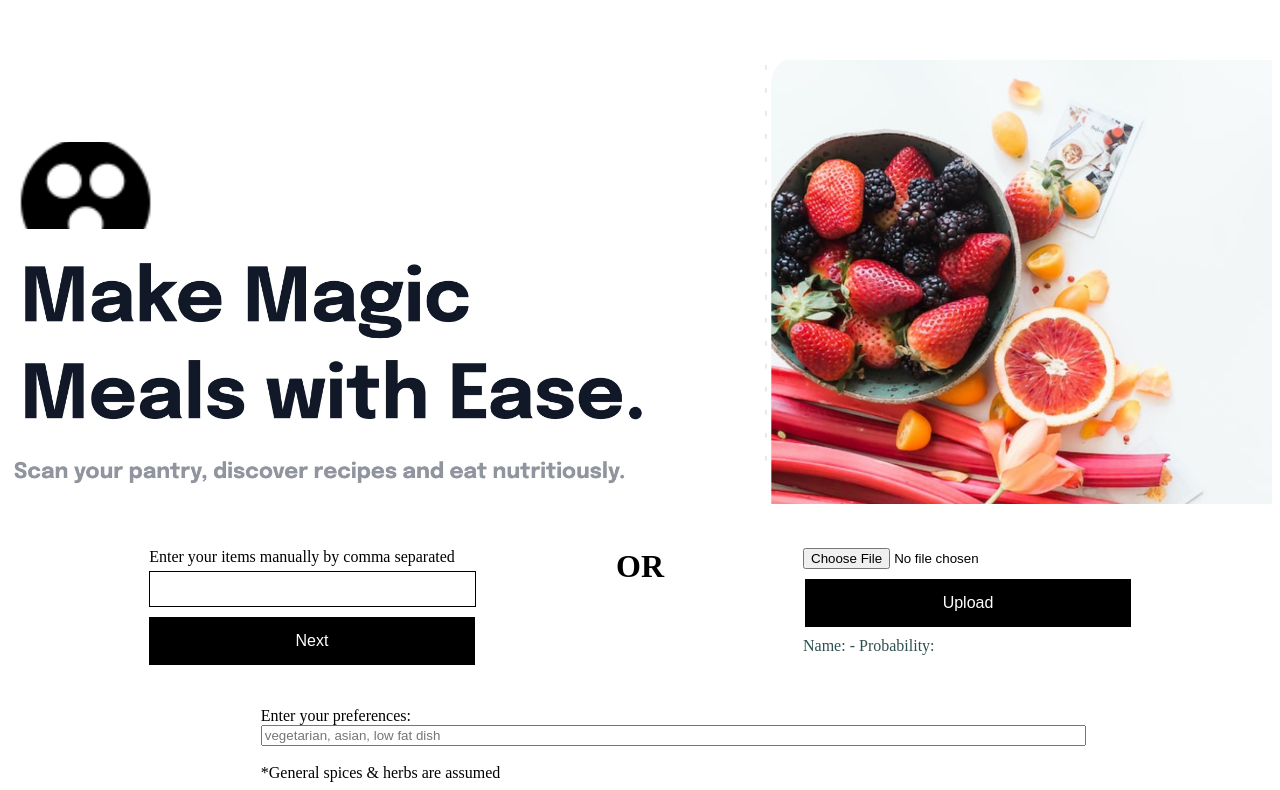
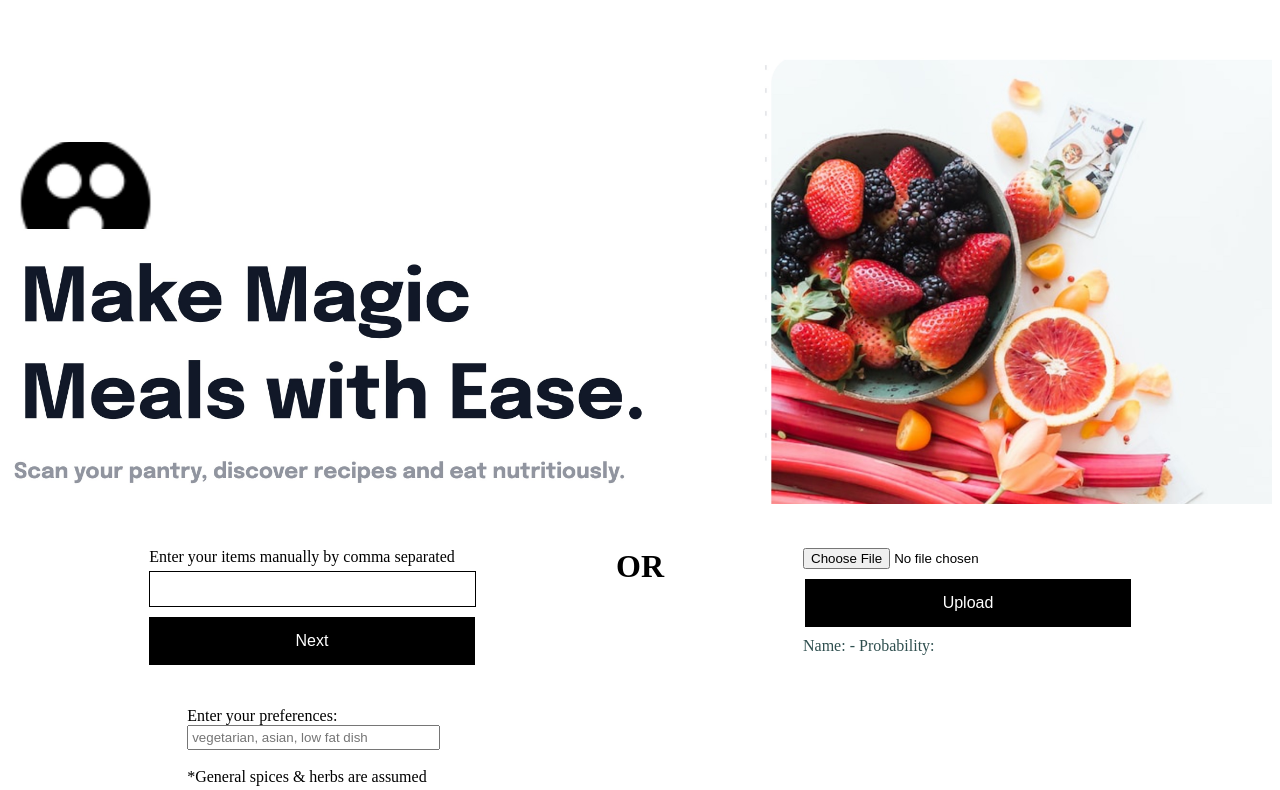
Before and after one commit to prady1504/hackathoncodes, an Angular app: page /uploadimage in a window 1280 px wide. Shown: the top 790 px of the page. Built offline with nearby package versions, Linux system fonts and the light colour scheme.

Commit message:
few css changes

```diff
--- a/src/app/uploadimage/uploadimage.component.html
+++ b/src/app/uploadimage/uploadimage.component.html
@@ -30,12 +30,12 @@
 
 </div>
 
-<div class="userPref" style="margin-left: 20%; margin-right: 20%;">
+<div class="userPref">
     <label for="userPref">Enter your preferences: &nbsp;&nbsp;</label>
-    <input type="text" name="userPref" [(ngModel)]="userPreference" placeholder="vegetarian, asian, low fat dish" (onmouseout)="updateUserPreference()" size="100"/>
+    <input type="text" name="userPref" [(ngModel)]="userPreference" placeholder="vegetarian, asian, low fat dish" (onmouseout)="updateUserPreference()"/>
 
-    <br><br>
-    <label>*General spices & herbs are assumed</label>
+    <br>
+    <label class="infospice">*General spices & herbs are assumed</label>
 </div>
 
     <div class="finalSubmitBtn">
--- a/src/app/uploadimage/uploadimage.component.scss
+++ b/src/app/uploadimage/uploadimage.component.scss
@@ -111,6 +111,7 @@
     .output-container {
         padding: 0px 5vw 0px 5vw;
     }
+
     .list {
         display: flex;
         justify-content: flex-start;
@@ -120,6 +121,7 @@
             flex-direction: column;
             padding: 0;
             border-radius: 40%;
+
             div {
                 border-radius: 40%;
                 display: block;
@@ -129,9 +131,11 @@
                 width: 85vw;
                 margin-top: 10px;
                 cursor: default;
+
                 &:hover {
                     background-color: lightgray;
                 }
+
                 span {
                     cursor: pointer;
                     color: darkslategray;
@@ -140,9 +144,22 @@
             }
         }
     }
+
+    .userPref {
+        display: flex;
+        flex-direction: column;
+        margin-left: 16px;
+
+        input {
+            padding: 3px;
+            width: 83vw;
+        }
+    }
+
     .finalSubmitBtn {
         display: flex;
         justify-content: center;
+
         button {
             background-color: black;
             border: none;
@@ -189,18 +206,29 @@
         }
     }
 
+    .userPref {
+        margin-left: 14vw;
+        input {
+            width: 19vw;
+        }
+    }
+
     .output-container {
         padding: 0px 13vw 0px 13vw;
     }
+
     .list {
         justify-content: center;
+
         ul {
             flex-direction: row;
+
             div {
                 border-radius: 40%;
                 width: fit-content;
                 display: inline;
                 margin-top: 0px;
+
                 span {
                     margin-left: 0px;
                 }
```
